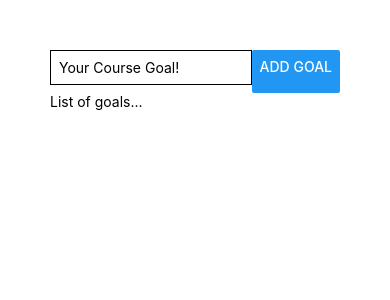
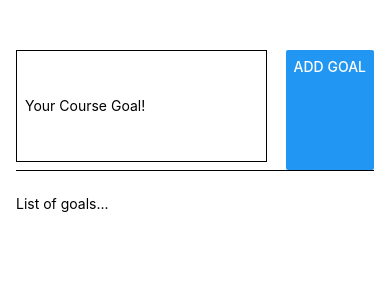
Before and after one commit to EM-T-Shells/udemy-react-native, a React Native app in the folder my-udemy-app/: screen / in a window 390 px wide. Shown: the top 300 px of the page. Built offline with nearby package versions, Linux system fonts and the light colour scheme.

Commit message:
updated layout withing styles sheet object. added styles object to goals view component. used flex styling to allocate spacing.

```diff
--- a/my-udemy-app/App.js
+++ b/my-udemy-app/App.js
@@ -8,7 +8,7 @@ export default function App() {
         <TextInput  style={styles.textInput} placeholder="Your Course Goal!"/>
         <Button title="Add Goal"/>
       </View>
-      <View>
+      <View style={styles.goalsContainer}>
         <Text>List of goals...</Text>
       </View>
     </View>
@@ -17,17 +17,27 @@ export default function App() {
 
 const styles = StyleSheet.create({
   appContainer: {
-    padding: 50
+    flex: 1,
+    padding: 50,
+    paddingHorizontal: 16
   },
   inputContainer: {
+    flex: 1,
     flexDirection: 'row',
     justifyContent: 'space-between',
+    alignContent: 'center',
+    marginBottom: 24,
+    borderBottomWidth: 1,
+    borderBottomColor: '#000'
   },
   textInput: {
     borderWidth: 1,
     borderColor: '#000',
-    width: '80%',
+    width: '70%',
     marginBottom: 8,
     padding: 8
+  },
+  goalsContainer: {
+    flex: 5
   }
 });
```
